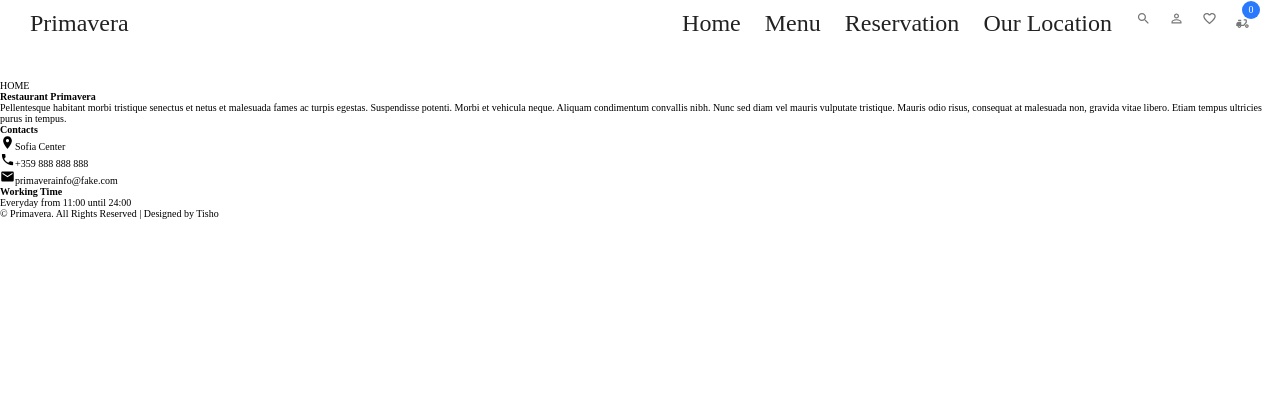
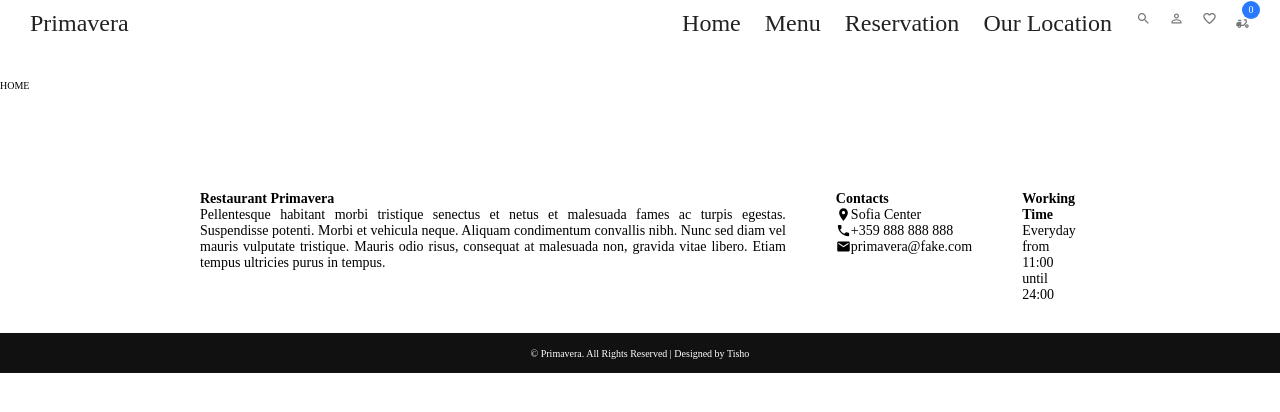
Before and after one commit to vitanovtd/Primavera, a React (Create React App) app in the folder client/: page / in a window 1280 px wide. Shown: the top 412 px of the page. Built offline with nearby package versions, Linux system fonts and the light colour scheme.

Commit message:
updated footer styling

```diff
--- a/client/src/components/footer/Footer.js
+++ b/client/src/components/footer/Footer.js
@@ -4,7 +4,7 @@ import "./Footer.scss";
 import PlaceIcon from '@mui/icons-material/Place';
 import PhoneIcon from '@mui/icons-material/Phone';
 import EmailIcon from '@mui/icons-material/Email';
-
+import MailIcon from '@mui/icons-material/Mail';
 
 const Footer = () => {
     return (
@@ -24,17 +24,17 @@ const Footer = () => {
                     <div className="center">
                         <div className="item">
                             <h4>Contacts</h4>
-                            <div className="Icon">
+                            <div className="icon">
                                 <PlaceIcon />
                                 <span>Sofia Center</span>
                             </div>
-                            <div className="Icon">
+                            <div className="icon">
                                 <PhoneIcon />
                                 <span>+359 888 888 888</span>
                             </div>
-                            <div className="Icon">
+                            <div className="icon">
                                 <EmailIcon />
-                                <span>primaverainfo@fake.com</span>
+                                <span>primavera@fake.com</span>
                             </div>
 
                         </div>
@@ -49,9 +49,10 @@ const Footer = () => {
                         </div>
                     </div>
                 </div>
-                <div className="bottom">
-                    <p className="rightsFooter">© Primavera. All Rights Reserved | Designed by Tisho</p>
-                </div>
+
+            </div>
+            <div className="bottom">
+                <p className="rightsFooter">© Primavera. All Rights Reserved | Designed by Tisho</p>
             </div>
         </div>
     );
--- a/client/src/components/footer/Footer.scss
+++ b/client/src/components/footer/Footer.scss
@@ -1,3 +1,34 @@
-.footer{
+.container{
+    margin: 10rem 20rem 3rem 20rem;
+    .top{
+        display: flex;
+        gap: 5rem;
 
+        .item{
+            flex:1;
+            display: flex;
+            flex-direction: column;
+            text-align: justify;
+            font-size: 1.4rem;
+            .icon{
+                display: flex;
+            }
+        }
+    }
 }
+
+
+
+
+
+.bottom{
+    height: 4rem;
+    display: flex;
+    justify-content: center;
+    align-items: center;
+    background-color: #111;
+    .rightsFooter{
+        color: #fffefe;
+        text-align: center;
+    }
+}
```
